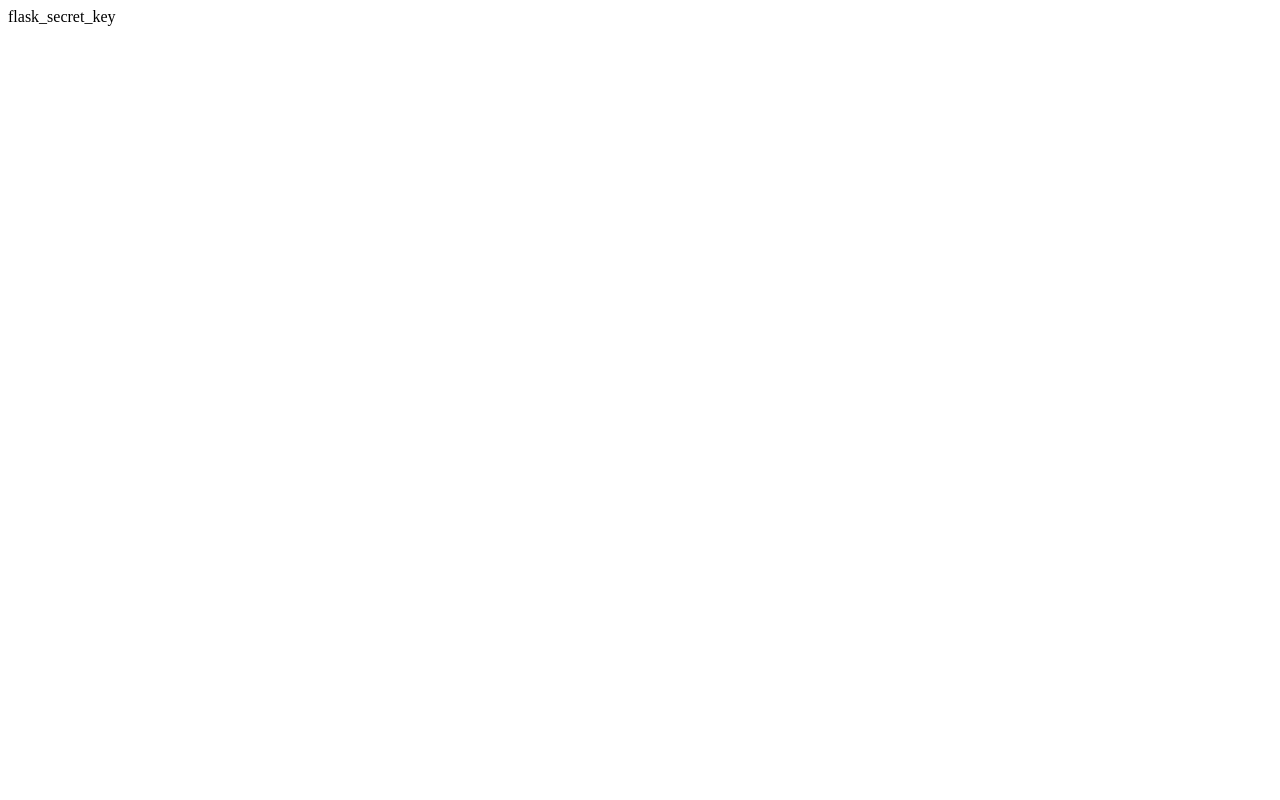
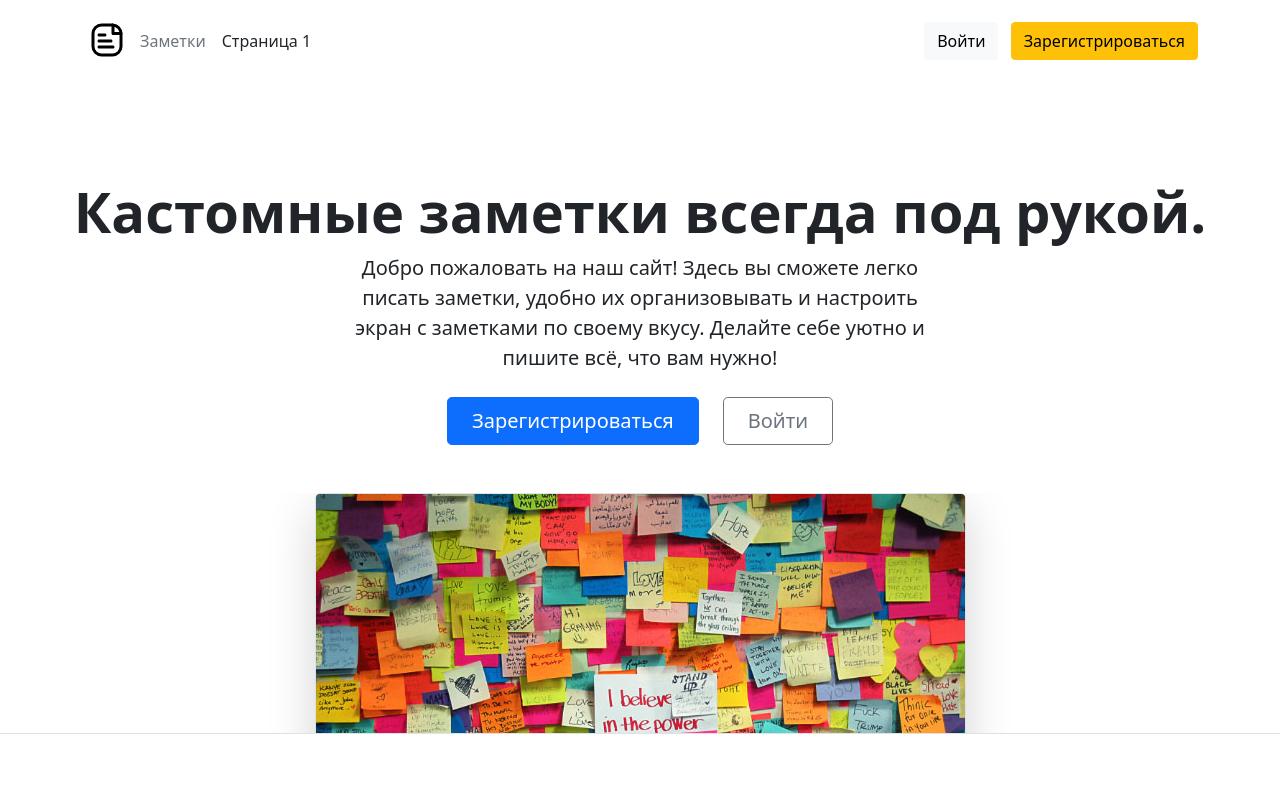
Before and after one commit to weplok/Notes-website-Yandex-Lyceum, a Flask app: page / in a window 1280 px wide. Before the commit the page is almost empty. Run offline with Flask 3, Linux system fonts and the light colour scheme.

Commit message:
Unlogin-main-page

```diff
--- a/main.py
+++ b/main.py
@@ -1,5 +1,5 @@
 from flask import Flask, render_template, redirect
-from flask_login import LoginManager, login_user, login_required, logout_user
+from flask_login import LoginManager, current_user, login_user, login_required, logout_user
 from flask_restful import Api
 import data.db_session as db_session
 
@@ -48,7 +48,10 @@ def main():
 @app.route('/')
 @app.route('/index')
 def index():
-    return app.config.get('SECRET_KEY')
+    user = current_user
+    if not user.is_authenticated:
+        return render_template('index.html', title='Заметки')
+    return 'register'
 
 
 @app.route('/login', methods=['GET', 'POST'])
--- a/templates/base.html
+++ b/templates/base.html
@@ -1,6 +1,7 @@
 <!DOCTYPE html>
 <html lang="en">
 <head>
+  <meta title="{{ title }}">
   <meta charset="UTF-8">
   <link rel="stylesheet"
         href="https://cdn.jsdelivr.net/npm/bootstrap@5.0.0-beta1/dist/css/bootstrap.min.css"
@@ -9,6 +10,29 @@
   <link rel="stylesheet" href="../../static/css/style.css">
 </head>
 <body>
-  {% block content %}{% endblock %}
+
+<header class="p-3 text-bg-dark">
+  <div class="container">
+    <div class="d-flex flex-wrap align-items-center justify-content-center justify-content-lg-start">
+      <a href="/" class="d-flex align-items-center mb-2 mb-lg-0 text-white text-decoration-none">
+        <img src="static/images/favicon.svg" width="50" alt="На главную">
+      </a>
+
+      <ul class="nav col-12 col-lg-auto me-lg-auto mb-2 justify-content-center mb-md-0">
+        <li><a href="/" class="nav-link px-2 text-secondary">Заметки</a></li>
+        <li><a href="#" class="nav-link px-2 text-dark">Страница 1</a></li>
+      </ul>
+      {% if current_user.is_authenticated %}
+      <a class="navbar-brand" href="/logout">{{ current_user.surname }} {{ current_user.name }}</a>
+      {% else %}
+      <div class="text-end">
+        <a href="/login"><button type="button" class="btn btn-light me-2">Войти</button></a>
+        <a href="/register"><button type="button" class="btn btn-warning">Зарегистрироваться</button></a>
+      </div>
+      {% endif %}
+    </div>
+  </div>
+</header>
+{% block content %}{% endblock %}
 </body>
 </html>
--- /dev/null
+++ b/templates/index.html
@@ -0,0 +1,21 @@
+{% extends "base.html" %}
+
+{% block content %}
+<div class="px-4 pt-5 my-5 text-center border-bottom">
+    <h1 class="display-4 fw-bold text-body-emphasis">Кастомные заметки всегда под рукой.</h1>
+    <div class="col-lg-6 mx-auto">
+      <p class="lead mb-4">Добро пожаловать на наш сайт! Здесь вы сможете легко писать заметки,
+        удобно их организовывать и настроить экран с заметками по своему вкусу.
+        Делайте себе уютно и пишите всё, что вам нужно!</p>
+      <div class="d-grid gap-2 d-sm-flex justify-content-sm-center mb-5">
+        <a href="/register"><button type="button" class="btn btn-primary btn-lg px-4 me-sm-3">Зарегистрироваться</button></a>
+        <a href="/login"><button type="button" class="btn btn-outline-secondary btn-lg px-4">Войти</button></a>
+      </div>
+    </div>
+    <div class="overflow-hidden" style="max-height: 30vh;">
+      <div class="container px-5">
+        <img src="static/images/notes_in_index_page.jpg" class="img-fluid border rounded-3 shadow-lg mb-4" alt="Пример дизайна" loading="lazy">
+      </div>
+    </div>
+  </div>
+{% endblock %}
```
Also changed, not shown: static/images/favicon.svg (added), static/images/notes_in_index_page.jpg (added).
